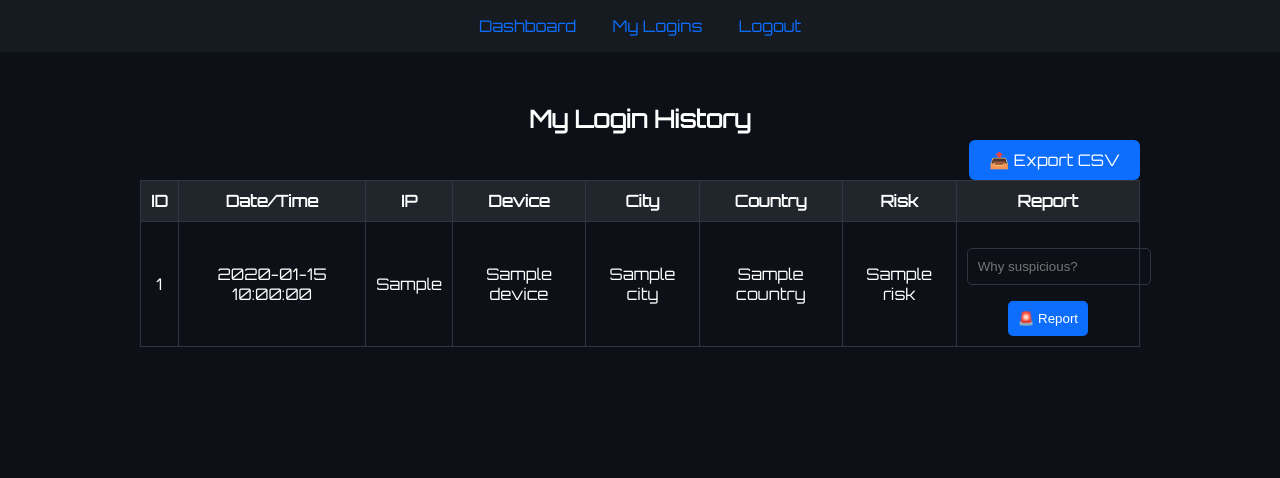
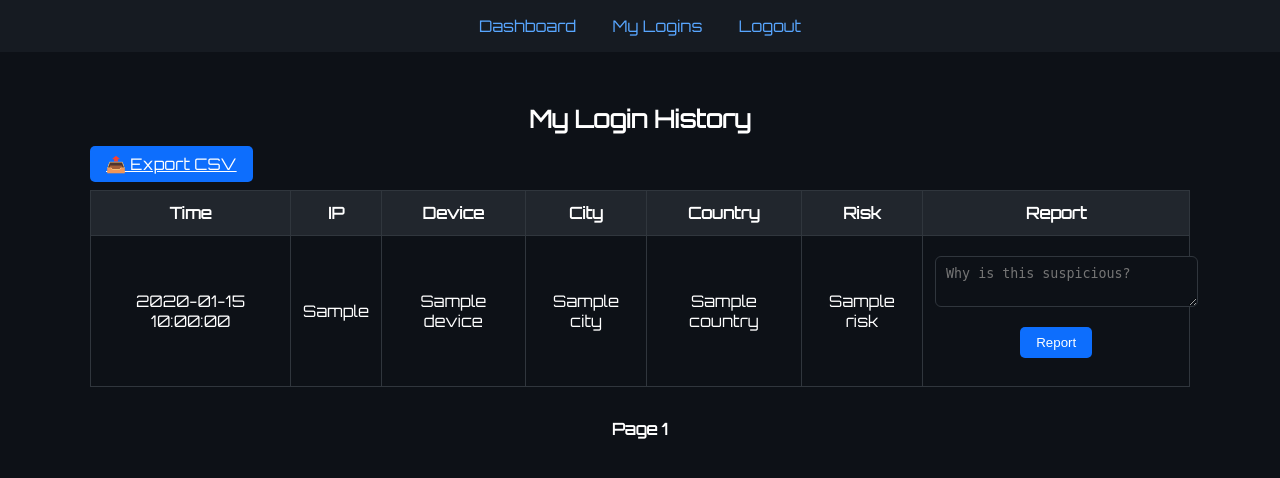
Before and after one commit to HassanHajj1/drbac-app, a Flask app: page /my_logins in a window 1280 px wide. Shown: the top 478 px of the page. Run offline with Flask 3, Linux system fonts and the light colour scheme; the visitor is signed in with stand-in values (Sample User, id 1); a database or web service that is not in the repository returns one stand-in record (values such as "Sample title"); data that the repository does not hold is empty; some libraries are stand-ins or nearby versions.

Commit message:
Add user login history with CSV export and suspicious activity reporting

```diff
--- a/templates/my_logins.html
+++ b/templates/my_logins.html
@@ -2,87 +2,187 @@
 <html lang="en">
 <head>
 <meta charset="UTF-8">
-<title>My Login Activity - DRBAC</title>
+<title>My Logins - DRBAC</title>
+<meta name="viewport" content="width=device-width, initial-scale=1.0">
 <link href="https://fonts.googleapis.com/css2?family=Orbitron&display=swap" rel="stylesheet">
 <style>
+
     body {
+
+      margin: 0;
+
       font-family: 'Orbitron', sans-serif;
+
       background-color: #0d1117;
+
+      color: #ffffff;
+
+    }
+
+    .navbar {
+
+      background-color: #161b22;
+
+      padding: 1rem;
+
+      text-align: center;
+
+    }
+
+    .navbar a {
+
+      color: #58a6ff;
+
+      text-decoration: none;
+
+      margin: 0 1rem;
+
+    }
+
+    .navbar a:hover {
+
+      color: #ffffff;
+
+    }
+
+    .container {
+
+      max-width: 1100px;
+
+      margin: auto;
+
+      padding: 2rem;
+
+    }
+
+    h2 {
+
+      text-align: center;
+
+    }
+
+    .btn {
+
+      background-color: #0d6efd;
+
       color: white;
-     margin: 0;
+
+      border: none;
+
+      padding: 0.5rem 1rem;
+
+      border-radius: 5px;
+
+      cursor: pointer;
+
+      margin-bottom: 1rem;
+
     }
-   .navbar {
+
+    .btn:hover {
+
+      background-color: #1f77ff;
+
+    }
+
+    table {
+
+      width: 100%;
+
+      border-collapse: collapse;
+
+      margin-top: 1rem;
+
+    }
+
+    th, td {
+
+      padding: 0.75rem;
+
+      text-align: center;
+
+      border: 1px solid #30363d;
+
+    }
+
+    th {
+
+      background-color: #21262d;
+
+    }
+
+    .form-card {
+
+      margin-top: 2rem;
+
       background-color: #161b22;
-     padding: 1rem;
+
+      padding: 1.5rem;
+
+      border-radius: 8px;
+
+    }
+
+    input, textarea {
+
+      width: 100%;
+
+      padding: 0.6rem;
+
+      margin-top: 0.5rem;
+
+      margin-bottom: 1rem;
+
+      background-color: #0d1117;
+
+      border: 1px solid #30363d;
+
+      border-radius: 6px;
+
+      color: white;
+
+    }
+
+    .pagination {
+
       text-align: center;
+
+      margin-top: 2rem;
+
     }
-   .navbar a {
-     margin: 0 1rem;
-     color: #0d6efd;
+
+    .pagination a {
+
+      color: #58a6ff;
+
+      margin: 0 0.5rem;
+
       text-decoration: none;
+
     }
-   .container {
-     max-width: 1000px;
-     margin: auto;
-     padding: 2rem;
+
+    .pagination a.active {
+
+      color: white;
+
+      font-weight: bold;
+
     }
-   h2 {
+
+    .success {
+
+      background-color: #163300;
+
+      color: #a3ff6a;
+
+      padding: 0.75rem;
+
+      border-radius: 5px;
+
+      margin-bottom: 1rem;
+
       text-align: center;
-     margin-bottom: 1rem;
-   }
-   table {
-     width: 100%;
-     border-collapse: collapse;
-     margin-bottom: 2rem;
-   }
-   th, td {
-     border: 1px solid #30363d;
-     padding: 10px;
-     text-align: center;
-   }
-   th {
-     background-color: #21262d;
-   }
-   .btn {
-     background-color: #0d6efd;
-     color: white;
-     padding: 10px 20px;
-     text-decoration: none;
-     border-radius: 6px;
-   }
-   .form-card {
-     background-color: #161b22;
-     padding: 1.5rem;
-     border-radius: 8px;
-   }
-   label, textarea, input {
-     display: block;
-     width: 100%;
-     margin-top: 1rem;
-   }
-   input, textarea {
-     padding: 10px;
-     background-color: #0d1117;
-     color: white;
-     border: 1px solid #30363d;
-     border-radius: 5px;
-   }
-   .submit-btn {
-     margin-top: 1rem;
-     background-color: #0d6efd;
-     color: white;
-     padding: 10px;
-     border: none;
-     border-radius: 5px;
-     cursor: pointer;
-   }
-   .submit-btn:hover {
-     background-color: #1f77ff;
-   }
-   .message {
-     text-align: center;
-     color: #00ff99;
-     margin-bottom: 1rem;
+
     }
 </style>
 </head>
@@ -94,16 +194,15 @@
 </div>
 <div class="container">
 <h2>My Login History</h2>
+
     {% if message %}
-<div class="message">{{ message }}</div>
+<div class="success">{{ message }}</div>
+
     {% endif %}
-<div style="text-align: right; margin-bottom: 10px;">
-<a href="/export_my_logins" class="btn">📤 Export CSV</a>
-</div>
+<a class="btn" href="/export_my_logins">📤 Export CSV</a>
 <table>
 <tr>
-<th>ID</th>
-<th>Date/Time</th>
+<th>Time</th>
 <th>IP</th>
 <th>Device</th>
 <th>City</th>
@@ -111,9 +210,9 @@
 <th>Risk</th>
 <th>Report</th>
 </tr>
+
       {% for log in logs %}
 <tr>
-<td>{{ log[0] }}</td>
 <td>{{ log[1] }}</td>
 <td>{{ log[2] }}</td>
 <td>{{ log[3] }}</td>
@@ -121,15 +220,29 @@
 <td>{{ log[5] }}</td>
 <td>{{ log[6] }}</td>
 <td>
-<form action="/report_suspicious" method="POST">
+<form method="POST" action="/my_logins">
 <input type="hidden" name="log_id" value="{{ log[0] }}">
-<input type="text" name="reason" placeholder="Why suspicious?" required>
-<button class="submit-btn" type="submit">🚨 Report</button>
+<textarea name="reason" placeholder="Why is this suspicious?" required></textarea>
+<button type="submit" class="btn">Report</button>
 </form>
 </td>
 </tr>
+
       {% endfor %}
 </table>
+<div class="pagination">
+
+      {% if page > 1 %}
+<a href="/my_logins?page={{ page - 1 }}">« Prev</a>
+
+      {% endif %}
+<a class="active">Page {{ page }}</a>
+
+      {% if has_next %}
+<a href="/my_logins?page={{ page + 1 }}">Next »</a>
+
+      {% endif %}
+</div>
 </div>
 </body>
 </html>
```
Lines whose indentation alone changed are shown as unchanged.
